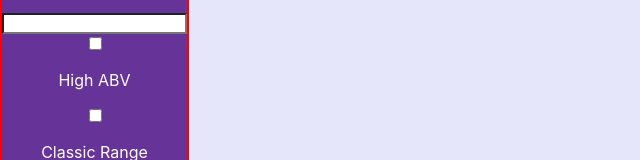
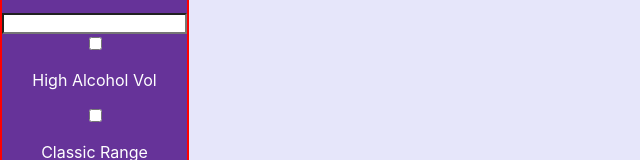
Before and after one commit to LemonRiz/punk-api-project, a React (Create React App) app: page / in a window 1280 px wide. Shown: the part 152-312 px from the top of the page, without its empty margins (0-640 px from the left). Built offline with nearby package versions, Linux system fonts and the light colour scheme; no server answers.

Commit message:
Filter fixed

```diff
--- a/src/App.jsx
+++ b/src/App.jsx
@@ -7,15 +7,17 @@ import beers from "./data";
 const App = () => {
   const [beerList, setBeerList] = useState([]);
   const [searchTerm, setSearchTerm] = useState("");
-  const [filterChoice, setFilterChoice] = useState("");
+  const [filterChoice, setFilterChoice] = useState([]);
   const [numberBeers, setNumberBeers] = useState([25]);
-  const [acidity, setAcidity] = useState(false);
+  // const [acidity, setAcidity] = useState(false);
+
+  console.log("filtered Choice", filterChoice);
 
   const getBeers = async () => {
     let url = "https://api.punkapi.com/v2/beers?";
-    if (filterChoice == "High ABV") {
+    if (filterChoice.includes("ABV")) {
       url += `&abv_gt=6`;
-    } else if (filterChoice == "Classic Range") {
+    } else if (filterChoice.includes("CLR")) {
       url += `&brewed_before=12-2010`;
     }
 
@@ -23,7 +25,7 @@ const App = () => {
     const beerData = await result.json();
     setBeerList(beerData);
 
-    if (filterChoice == "High Acidity") {
+    if (filterChoice.includes("HAC")) {
       const highAcidBeer = beerData.filter((beer) => {
         const phBeer = beer.ph < 4;
         return phBeer;
@@ -37,8 +39,6 @@ const App = () => {
   useEffect(() => {
     getBeers();
   }, [filterChoice]);
-  console.log(beerList);
-
   const handleInput = (event) => {
     const cleanInput = event.target.value.toLowerCase();
     setSearchTerm(cleanInput);
--- a/src/components/FilterItems/FilterItems.jsx
+++ b/src/components/FilterItems/FilterItems.jsx
@@ -1,26 +1,47 @@
 import React from "react";
 import "./FilterItems.scss";
 
-const FilterItems = ({
-  label,
-  filterChoice,
-  setFilterChoice,
-  acidity,
-  setAcidity,
-}) => {
-  const handleClick = () => {
-    if (filterChoice === "High Acidity") {
-      setAcidity = true;
-    }
-    if (filterChoice == label) {
-      setFilterChoice("");
+const FilterItems = ({ label, filterChoice, setFilterChoice, name }) => {
+
+  const handleCheckbox = (event) => {
+    console.log("event", event);
+    if (event.target.checked && event.target.value.length > 0) {
+      setFilterChoice([...filterChoice, event.target.value]);
+    } else if (!event.target.checked) {
+      const uncheckedItem = event.target.value;
+      const newFilteredCheck = filterChoice.filter(
+        (item) => !item.includes(uncheckedItem)
+      );
+      setFilterChoice(newFilteredCheck);
     } else {
-      setFilterChoice(label);
+      setFilterChoice([event.target.value]);
     }
   };
+
+
+
+  // const handleClick = (event) => {
+  //   console.log(filterChoice);
+
+
+  //   if (filterChoice.length >= 6) {
+  //     const split = filterChoice.split(" ", 3);
+  //     console.log(split);
+  //     const filteredSplit = split.filter(
+  //       (option) => option !== event.target.value
+  //     );
+  //     console.log(filteredSplit);
+  //     setFilterChoice(split.toString());
+  //   } else if (filterChoice.length >= 3) {
+  //     setFilterChoice(filterChoice + " " + event.target.value);
+  //   } else {
+  //     setFilterChoice(event.target.value);
+  //   }
+  // };
   return (
     <div className="filterButtons">
-      <input type="checkbox" onClick={handleClick} /> <p className="filterButtons__text">{label}</p>
+      <input type="checkbox" onClick={handleCheckbox} value={label} />{" "}
+      <p className="filterButtons__text">{name}</p>
     </div>
   );
 };
--- a/src/components/FilterList/FilterList.jsx
+++ b/src/components/FilterList/FilterList.jsx
@@ -7,19 +7,22 @@ const FilterList = ({ filterChoice, setFilterChoice }) => {
     <div className="list">
       <FilterItems
         className="list__text"
-        label="High ABV"
+        label="ABV"
+        name="High Alcohol Vol"
         filterChoice={filterChoice}
         setFilterChoice={setFilterChoice}
       />
       <FilterItems
         className="list__text"
-        label="Classic Range"
+        label="CLR"
+        name="Classic Range"
         filterChoice={filterChoice}
         setFilterChoice={setFilterChoice}
       />
       <FilterItems
         className="list__text"
-        label="High Acidity"
+        label="HAC"
+        name="High Acidity"
         filterChoice={filterChoice}
         setFilterChoice={setFilterChoice}
       />
```
